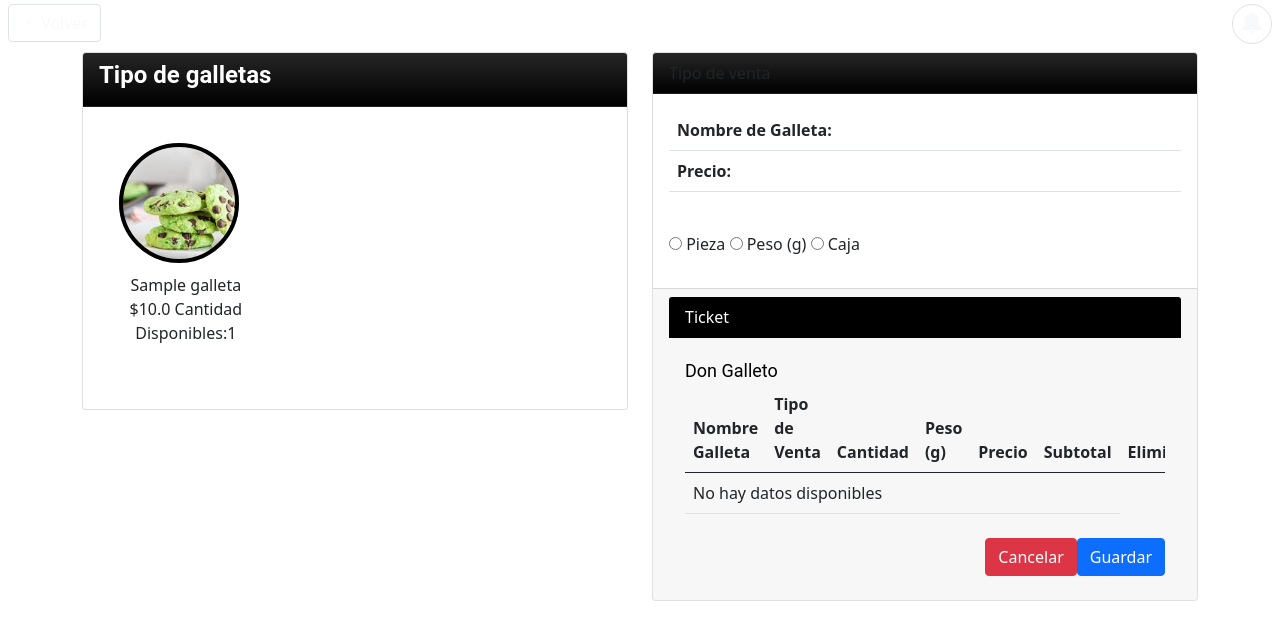
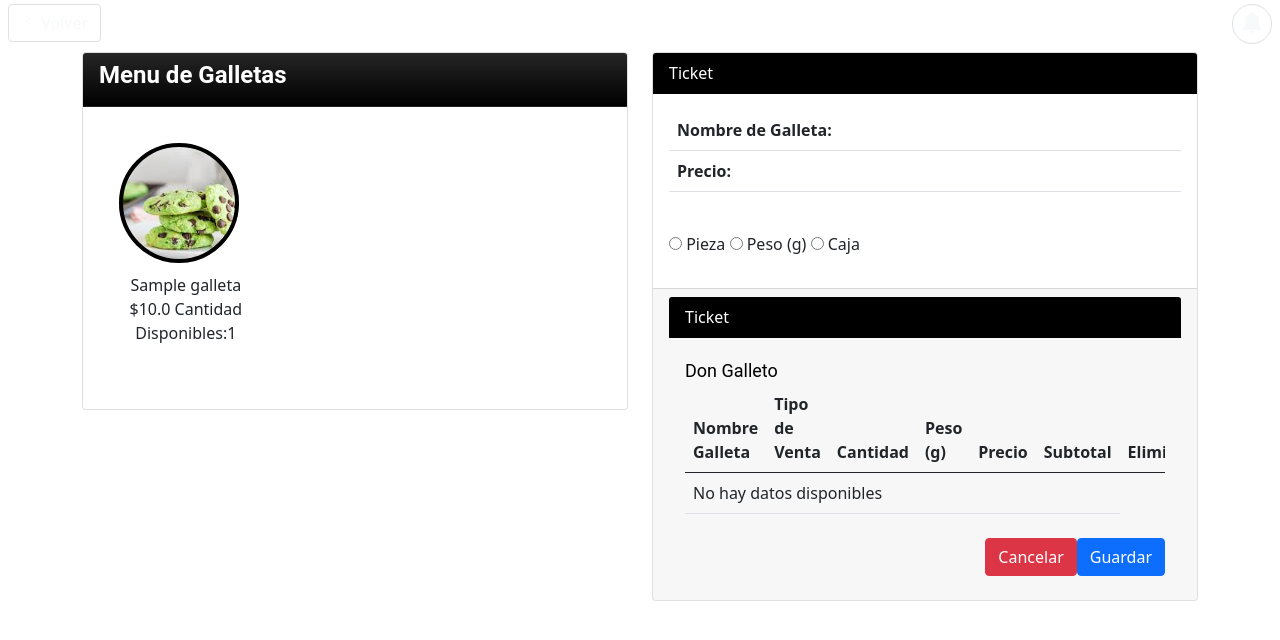
Before and after one commit to IDGS-802-19002628/lovely-cookies, a Flask app: page /venta in a window 1280 px wide. Shown: the top 640 px of the page. Run offline with Flask 3, Linux system fonts and the light colour scheme; a user stored in the database is signed in; tables that the repository leaves empty hold one stand-in row (values such as "Sample post"); lists and menus that the app fills with data are empty; some libraries are stand-ins or nearby versions.

Commit message:
Ventas terminado

```diff
--- a/blueprints/venta/templates/ventas.html
+++ b/blueprints/venta/templates/ventas.html
@@ -12,7 +12,7 @@
                             <div class="d-flex align-items-center">
                                 <span class="h5 text-white"
                                     style="font-family: 'Roboto', sans-serif; font-size: 24px; font-weight: bold;">
-                                    Tipo de galletas</span>
+                                    Menu de Galletas </span>
                             </div>
                         </div>
                     </div>
@@ -40,8 +40,8 @@
             <div class="col-md-6 col-sm-12">
                 <!-- Este es el contenedor donde va el cuestionario y la tabla superpuestos -->
                 <div class="card">
-                    <div class="card-header bg-gradient" style="background-color: #000000;">
-                        Tipo de venta
+                    <div class="card-header text-white card-hform" style="background-color: #000000;">
+                        Ticket
                     </div>
                     <div class="card-body">
                         <form method="GET" action="/guatabla">
@@ -193,11 +193,9 @@
     }
 
     function calcularTotalCaja() {
-        precio_por_gramo = 0
-            costo_total = 0
-            cantidad_galletas = 0
-            cantidadGalletas = 0
-
+        precio_por_gramo = 0;
+        costo_total = 0;
+        cantidad_galletas = 0;
         // Obtener los elementos del DOM
         let precioElementText = document.getElementById('txtPrecio').textContent;
         let totalElement = document.getElementById('txtTotalCaja');
@@ -246,7 +244,7 @@
         // Calcular el total en pesos
         let totalDinero = cantidadGalletas * precio;
 
-        validarCaja();
+        validarCaja(cantidadGalletas);
 
         // Actualizar el contenido del label con la cantidad de galletas y el total en pesos
         cantidadGalletasElement.textContent = cantidadGalletas;
@@ -300,7 +298,7 @@
 
     function calcularTotalPieza() {
         var inputNumerico = document.getElementById('txtCantidadPieza');
-            // Establecer el valor máximo del input
+        // Establecer el valor máximo del input
         inputNumerico.max = "{{galletaoinve.cantidad}}";
         // Obtener los elementos del DOM
         let precioElementText = document.getElementById('txtPrecio').textContent;
@@ -340,14 +338,15 @@
         btnAgregarVenta.disabled = false;
     }
 
-    function validarCaja() {
+    function validarCaja(galletasCan) {
         const caja700Gramos = document.getElementById('700Gramos');
         const cajaKilo = document.getElementById('kilo');
         let btnAgregarVenta = document.getElementById('btnAgregarVentaCaja');
 
         let pesoSeleccionado = 0;
         if (caja700Gramos.checked || cajaKilo.checked) {
-            btnAgregarVenta.disabled = false;
+            if (galletasCan <= "{{galletaoinve.cantidad}}")
+                btnAgregarVenta.disabled = false;
         } else {
             Swal.fire({
                 icon: 'warning',
@@ -371,9 +370,9 @@
 
     function calcularTotalPeso() {
         var inputNumerico = document.getElementById('txtCantidadPeso');
-        pesoMax = "{{galletaoinve.cantidad}}"*"{{galleta.peso}}"
+        pesoMax = "{{galletaoinve.cantidad}}" * "{{galleta.peso}}"
         console.log(pesoMax)
-            // Establecer el valor máximo del input
+        // Establecer el valor máximo del input
         inputNumerico.max = pesoMax;
         // Obtener los elementos del DOM
         let precioElementText = document.getElementById('txtPrecio').textContent;
```
